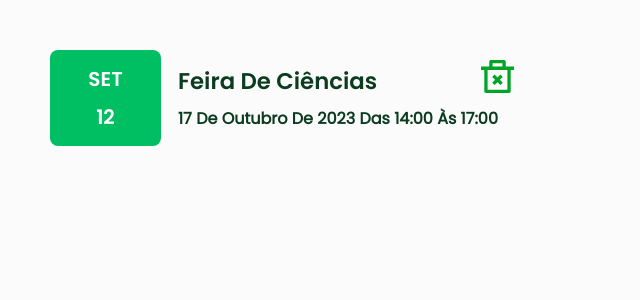
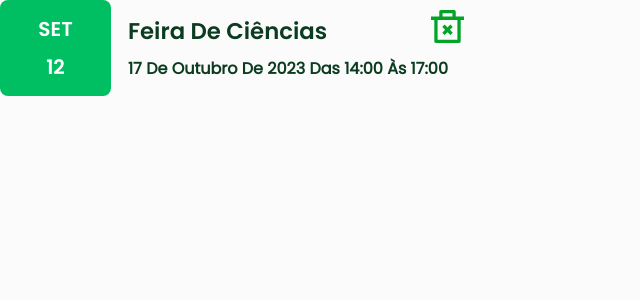
Before and after one commit to WillianM19/projeto-integrador-1, a Django app: page /components in a window 1280 px wide. Shown: the top 300 px of the page, without its empty margins (0-640 px from the left). Run offline with Django 4.2, Linux system fonts and the light colour scheme.

Commit message:
Alguns ajustes

```diff
--- a/jornal_web/static/css/components/atoms/eventItem.css
+++ b/jornal_web/static/css/components/atoms/eventItem.css
@@ -1,7 +1,3 @@
-body {
-    margin: 50px;
-}
-
 .eventItem {
     position: relative;
     width: 478px;
--- a/jornal_web/templates/components/atoms/eventItem.html
+++ b/jornal_web/templates/components/atoms/eventItem.html
@@ -1,6 +1,7 @@
 {% comment %}
 ComponentProps {
-
+    date: dictionary
+    admin: boolean
 }
 {% endcomment %}
 
```
